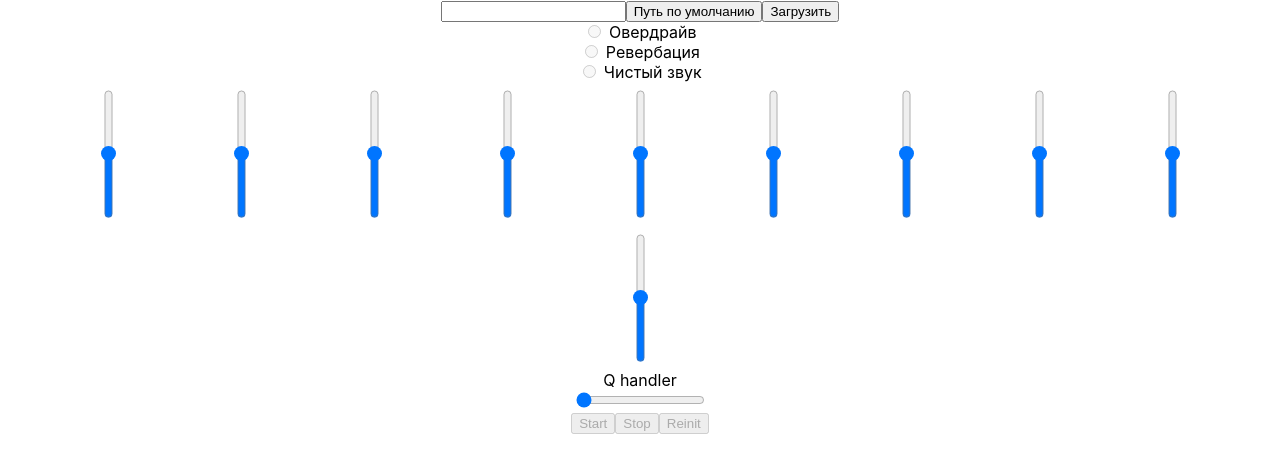
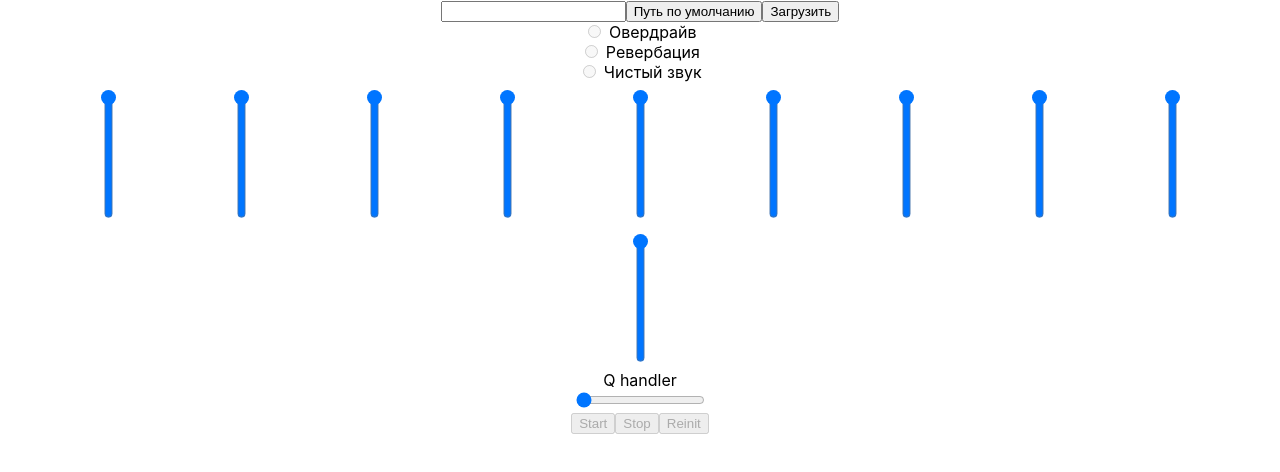
Before and after one commit to Longlom/COS_Project_2021, a React (Create React App) app: page / in a window 1280 px wide. Shown: the top 472 px of the page. Built offline with nearby package versions, Linux system fonts and the light colour scheme.

Commit message:
with interactive equalizer

```diff
--- a/src/EqualizerPanel.js
+++ b/src/EqualizerPanel.js
@@ -8,6 +8,7 @@ let EqualizerPanel = ()=>{
     const crossingPart = 0.05;
     const passGail =  -3;
     const stopGail = -70;
+    const defaultGain = -3;
     let Q = 1;
     let context = useContext(UserContext);
     let arrayOfBounds = [];
@@ -53,7 +54,7 @@ let EqualizerPanel = ()=>{
         filter.type = 'peaking'; // тип фильтра
         filter.frequency.value = value.frequency; // частота
         filter.Q.value = Q; // Q-factor
-        filter.gain.value = 0;
+        filter.gain.value = defaultGain;
         if (filterValues)
             filter.gain.value = filterValues[index].gain.value;
         return filter;
@@ -90,13 +91,26 @@ let EqualizerPanel = ()=>{
                 marginBottom:"5%"
             }
             let onChange = ()=>{
-                console.log(filters)
-                filters[i].gain.value = Math.floor(document.getElementById("control_"+i).value);
-                debugOutput();
-                setFilterValues(filters);
+
+                if (filters)
+                    filters = filters.map((value, index, array)=>{
+                        value.gain.value = document.getElementById("control_"+index).value;
+                        debugOutput();
+                        return value;
+                     });
+
+
             }
-            let control = <input min={stopGail} max={passGail} type={"range"} style={style}
-                                 id={"control_"+i} onChange={onChange}/>
+            let control = <input
+                min={stopGail}
+                max={passGail}
+                defaultValue={defaultGain}
+                type={"range"}
+                style={style}
+                id={"control_"+i}
+                onChange={onChange}
+
+            />
             arrayOfControls.push(control)
         }
     }
--- a/src/FileSelector.js
+++ b/src/FileSelector.js
@@ -18,6 +18,7 @@ let FileSelector = ()=>{
             }
         ).catch((exeption)=>{
             alert("Error while loading")
+            console.log(exeption)
         })
     }
 
```
